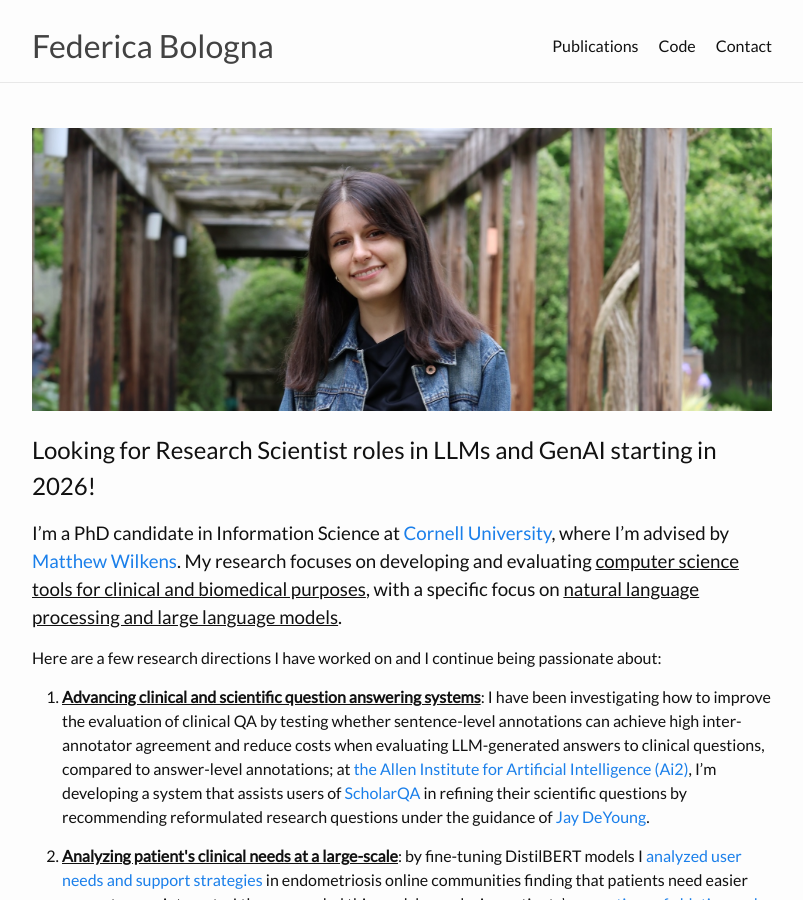
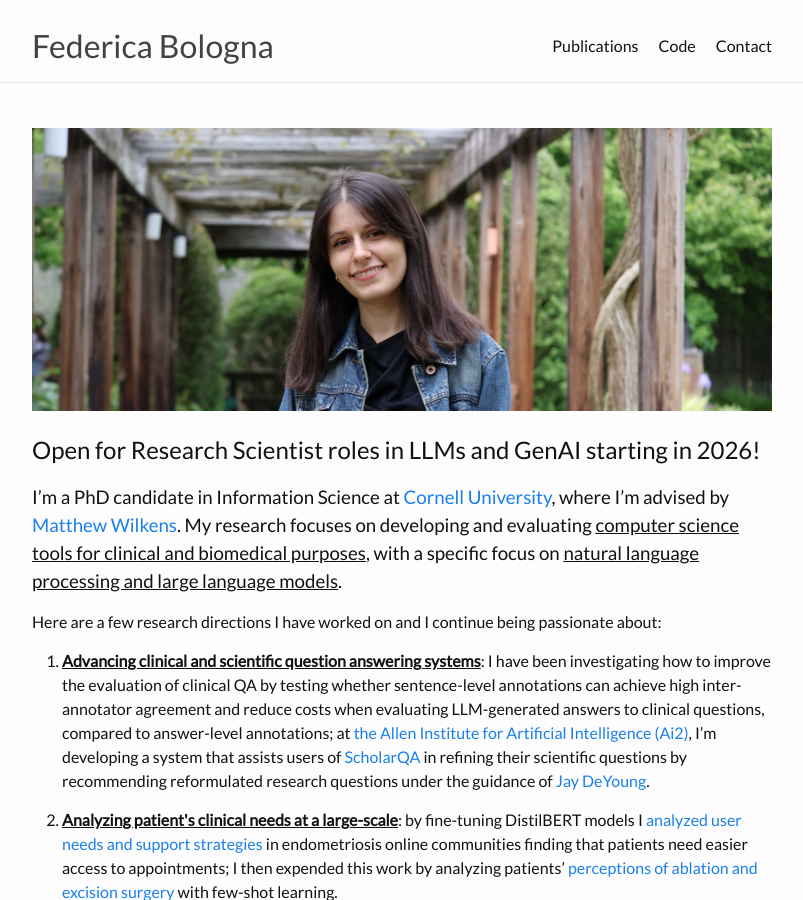
Before and after one commit to federicabologna/federicabologna.github.io, a Jekyll site: the page built from index.markdown, in a window 1280 px wide and 900 px high. Shown: the whole window, without its empty margins (238-1041 px from the left). Built offline with Jekyll 4.4.1, drawn with Linux system fonts in a browser that asks for light colours.

Commit message:
still too long :'

```diff
--- a/index.markdown
+++ b/index.markdown
@@ -8,7 +8,7 @@ title: ''
 
 ![A portrait of me at the Cornell Botanic Gardens](assets/IMG_1336_cropped.JPG)
 
-## Looking for Research Scientist roles in LLMs and GenAI starting in 2026!
+## Open for Research Scientist roles in LLMs and GenAI starting in 2026!
 
 ### I'm a PhD candidate in Information Science at [Cornell University](http://infosci.cornell.edu/){:target="_blank"}, where I'm advised by [Matthew Wilkens](https://mattwilkens.com/){:target="_blank"}. My research focuses on developing and evaluating <u>computer science tools for clinical and biomedical purposes</u>, with a specific focus on <u>natural language processing and large language models</u>.
 
```
